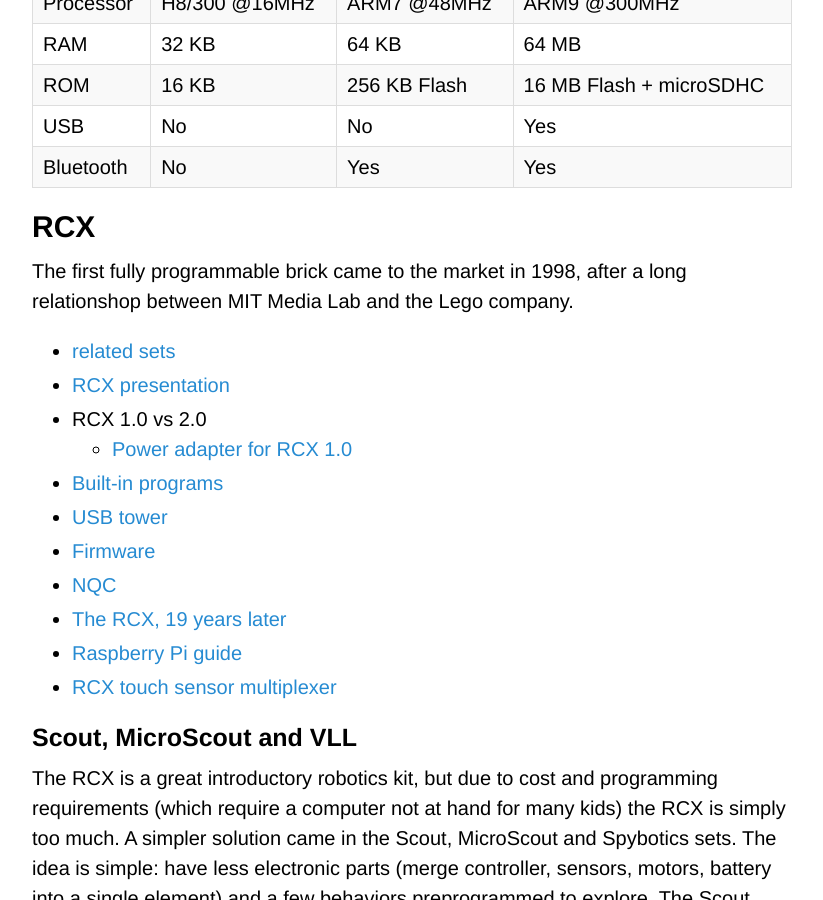
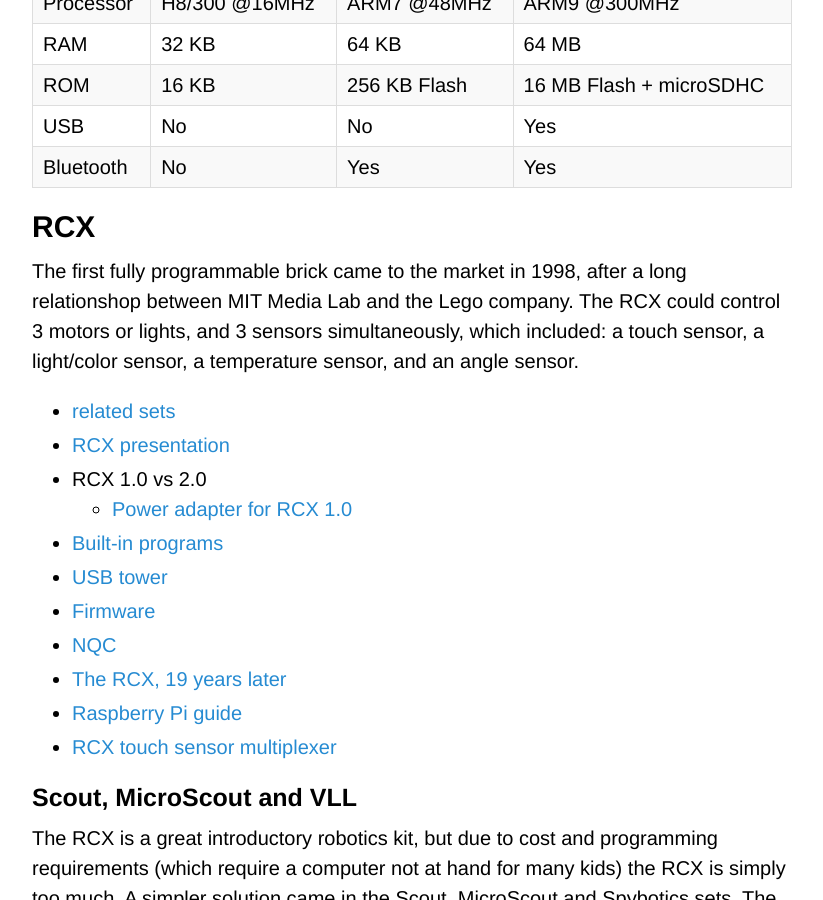
Before and after one commit to Maumagnaguagno/maumagnaguagno.github.io, a Jekyll site: the page built from mindstorms.md, in a window 1280 px wide and 900 px high, scrolled down 553 px. Shown: the whole window, without its empty margins (228-1051 px from the left). Built offline with Jekyll 4.4.1, drawn with Linux system fonts in a browser that asks for light colours; our own code applies the rules of GitHub Pages for plain Markdown files.

Commit message:
Improve Mindstorms RCX section with input and output list

```diff
--- a/mindstorms.md
+++ b/mindstorms.md
@@ -24,6 +24,7 @@ Bluetooth | No | Yes | Yes
 
 ## RCX
 The first fully programmable brick came to the market in 1998, after a long relationshop between MIT Media Lab and the Lego company.
+The RCX could control 3 motors or lights, and 3 sensors simultaneously, which included: a touch sensor, a light/color sensor, a temperature sensor, and an angle sensor.
 - [related sets](https://www.bricklink.com/catalogList.asp?catType=S&catString=59.631)
 - [RCX presentation](http://clark.cementhorizon.com/RCX-web-page-2013-09-29.html)
 - RCX 1.0 vs 2.0
```
